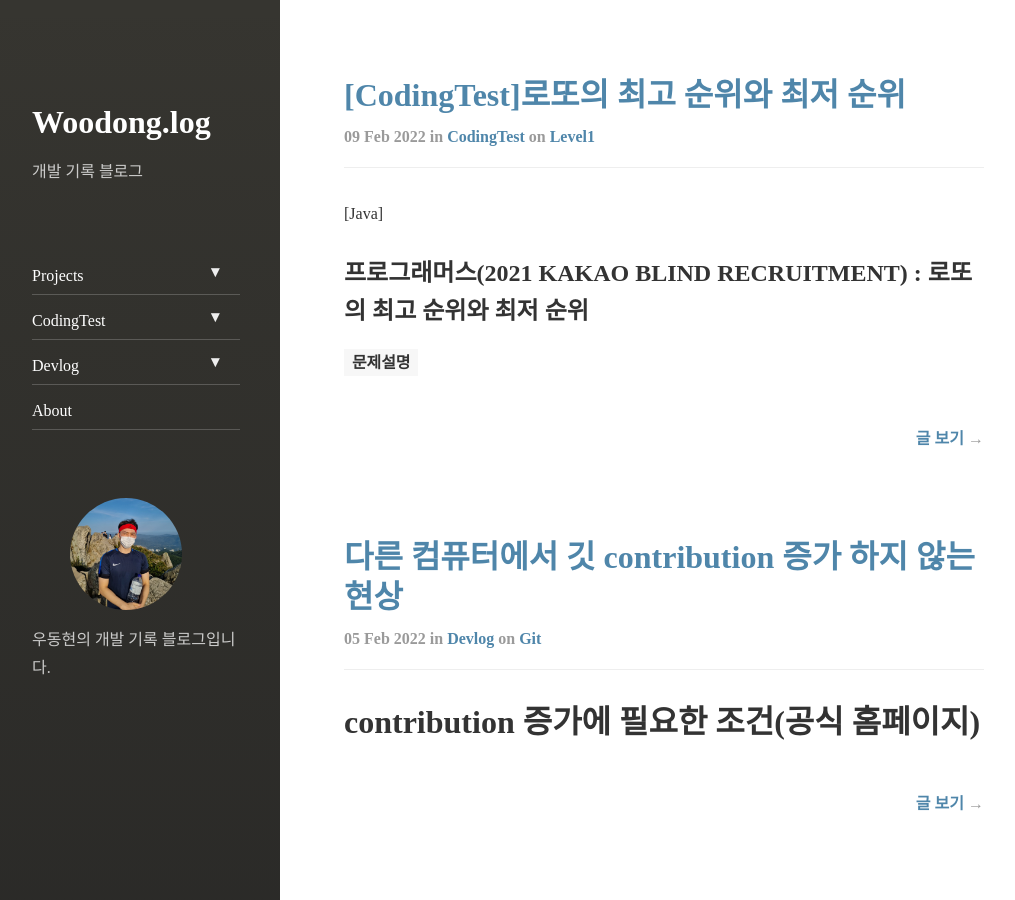
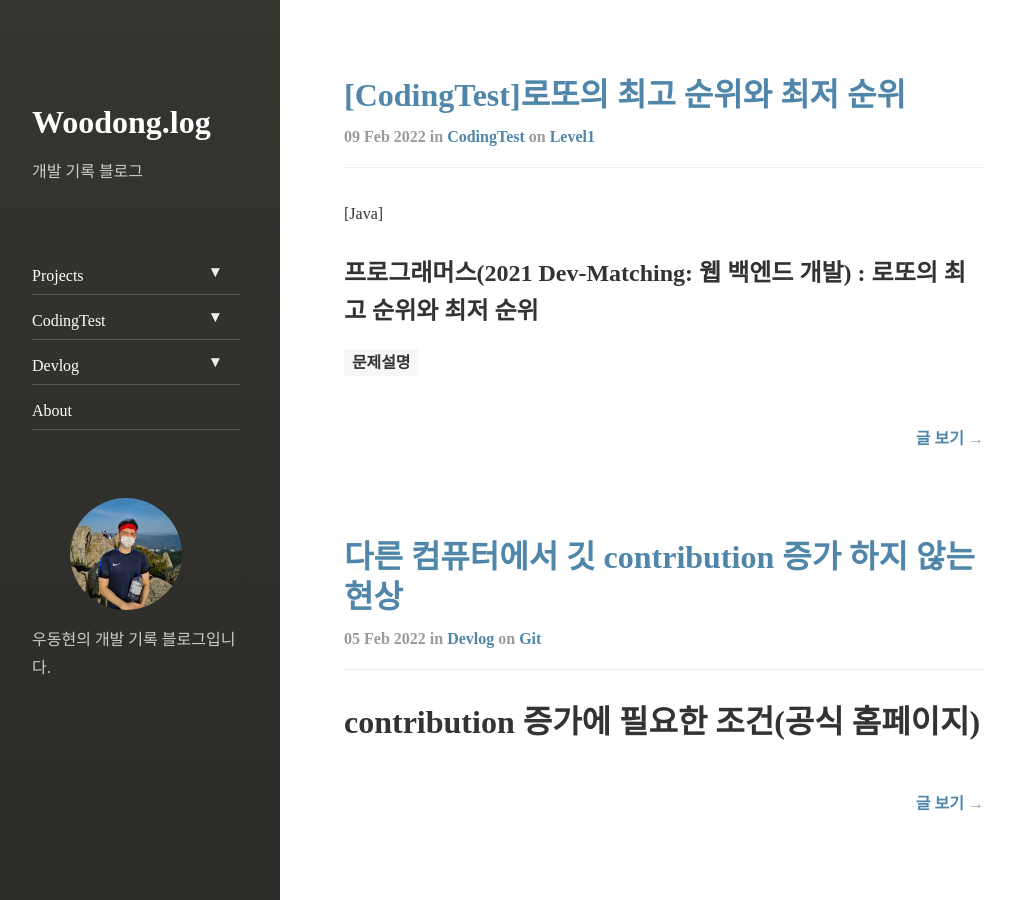
Before and after one commit to dhsj8405/dhsj8405.github.io, a Jekyll site: the page built from index.html, in a window 1280 px wide and 900 px high, scrolled down 819 px. Shown: the whole window, without its empty margins (8-1023 px from the left). Built offline with Jekyll 4.4.1, drawn with Linux system fonts in a browser that asks for light colours; nearby versions of some CDN libraries; the list of posts is cut into pages by our own code.

Commit message:
0209제목수정

```diff
--- a/_posts/2022-02-09-codingTest01.markdown
+++ b/_posts/2022-02-09-codingTest01.markdown
@@ -9,7 +9,7 @@ comments: true
 
 [Java]
 
-## 프로그래머스(2021 KAKAO BLIND RECRUITMENT) : 로또의 최고 순위와 최저 순위
+## 프로그래머스(2021 Dev-Matching: 웹 백엔드 개발) : 로또의 최고 순위와 최저 순위
 ### `문제설명`
 
 로또 6/45(이하 '로또'로 표기)는 1부터 45까지의 숫자 중 6개를 찍어서 맞히는 대표적인 복권입니다. 아래는 로또의 순위를 정하는 방식입니다.
```
